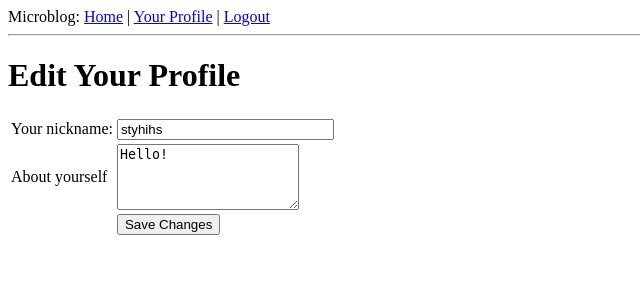
After one commit to styhihs/flask-microblog, a Flask app: page /edit in a window 1280 px wide. The commit adds this page. Shown: the top 300 px of the page, without its empty margins (0-640 px from the left). Run offline with Flask 2, Linux system fonts and the light colour scheme; a user stored in the database is signed in; data comes from the database, SQL or seed files in the repository; both versions use the stored data as it was after the commit.

Commit message:
Done with Part VI: Profile Page And Avatars

```diff
--- a/app/forms.py
+++ b/app/forms.py
@@ -1,7 +1,11 @@
 from flask.ext.wtf import Form
-from wtforms import TextField, BooleanField
-from wtforms.validators import Required
+from wtforms import TextField, BooleanField, TextAreaField
+from wtforms.validators import Required, Length
 
 class LoginForm(Form):
     openid = TextField('openid', validators = [Required()])
     remember_me = BooleanField('remember_me', default = False)
+
+class EditForm(Form):
+    nickname = TextField('nickname', validators = [Required()])
+    about_me = TextAreaField('about_me', validators = [Length(min = 0, max = 140)])
--- a/app/models.py
+++ b/app/models.py
@@ -1,4 +1,5 @@
 from app import db
+from hashlib import md5
 
 ROLE_USER = 0
 ROLE_ADMIN = 1
@@ -9,6 +10,8 @@ class User(db.Model):
     email = db.Column(db.String(120), unique = True)
     role = db.Column(db.SmallInteger, default = ROLE_USER)
     posts = db.relationship('Post', backref = 'author', lazy = 'dynamic')
+    about_me = db.Column(db.String(140))
+    last_seen = db.Column(db.DateTime)
 
     def is_authenticated(self):
         return True
@@ -22,6 +25,9 @@ class User(db.Model):
     def get_id(self):
         return unicode(self.id)
 
+    def avatar(self, size):
+        return 'http://www.gravatar.com/avatar/' + md5(self.email).hexdigest() + '?d=mm&s=' + str(size)
+
     def __repr__(self):
         return '<User %r>' % (self.nickname)
 
--- a/app/templates/base.html
+++ b/app/templates/base.html
@@ -10,6 +10,7 @@
         <div>Microblog:
             <a href="{{ url_for('index') }}">Home</a>
             {% if g.user.is_authenticated() %}
+             | <a href="{{ url_for('user', nickname = g.user.nickname) }}">Your Profile</a>
              | <a href="{{ url_for('logout') }}">Logout</a>
             {% endif %}
         </div>
--- /dev/null
+++ b/app/templates/edit.html
@@ -0,0 +1,22 @@
+{% extends "base.html" %}
+
+{% block content %}
+<h1>Edit Your Profile</h1>
+<form action="" method="post" name="edit">
+    {{ form.hidden_tag() }}
+    <table>
+        <tr>
+            <td>Your nickname:</td>
+            <td>{{ form.nickname(size = 24) }}</td>
+        </tr>
+        <tr>
+            <td>About yourself</td>
+            <td>{{ form.about_me(col = 32, rows = 4) }}</td>
+        </tr>
+        <tr>
+            <td></td>
+            <td><input type="submit" value="Save Changes"></td>
+        </tr>
+    </table>
+</form>
+{% endblock %}
--- a/app/views.py
+++ b/app/views.py
@@ -1,8 +1,9 @@
 from flask import render_template, flash, redirect, session, url_for, request, g
 from flask.ext.login import login_user, logout_user, current_user, login_required
 from app import app, db, lm, oid
-from forms import LoginForm
+from forms import LoginForm, EditForm
 from models import User, ROLE_USER, ROLE_ADMIN
+from datetime import datetime
 
 @app.route('/')
 @app.route('/index')
@@ -37,37 +38,60 @@ def login():
 @oid.after_login
 def after_login(resp):
     # resp: information returned by the OpenID provider
-    print 'resp.email: ' + resp.email
     if resp.email is None or resp.email == "":
         flash('Invalid login. Please try again.')
         return redirect(url_for('login'))
-    print 'herererere'
-    print User.query.all()
 
     user = User.query.filter_by(email = resp.email).first()
-    print 'ohohohohohohohohoh'
     # New user
     if user is None:
-        print 'add new user!!!'
         nickname = resp.nickname
         if nickname is None or nickname == "":
             nickname = resp.email.split('@')[0]
         user = User(nickname = nickname, email = resp.email, role = ROLE_USER)
         db.session.add(user)
         db.session.commit()
-    print 'NOT NEW USER'
     remember_me = False
     if 'remember_me' in session:
         remember_me = session['remember_me']
         session.pop('remember_me', None)
     login_user(user, remember = remember_me)
-    print 'gooooooooooooooooooooood'
     return redirect(request.args.get('next') or url_for('index'))
 
 @app.route('/logout')
 def logout():
     logout_user()
     return redirect(url_for('index'))
+
+@app.route('/user/<nickname>')
+@login_required
+def user(nickname):
+    user = User.query.filter_by(nickname = nickname).first()
+    if user == None:
+        flash('User ' + nickname + ' not found.')
+        return redirect(url_for('index'))
+    posts = [
+        { 'author': user, 'body': 'Test post #1' },
+        { 'author': user, 'body': 'Test post #2' }
+    ]
+    return render_template('user.html', user = user, posts = posts)
+
+@app.route('/edit', methods = ['GET', 'POST'])
+@login_required
+def edit():
+    form = EditForm()
+    if form.validate_on_submit():
+        g.user.nickname = form.nickname.data
+        g.user.about_me = form.about_me.data
+        db.session.add(g.user)
+        db.session.commit()
+        flash('Your changes have been saved.')
+        return redirect(url_for('edit'))
+    else:
+        form.nickname.data = g.user.nickname
+        form.about_me.data = g.user.about_me
+    return render_template('edit.html', form = form)
+
 
 @lm.user_loader
 def load_user(id):
@@ -76,3 +100,7 @@ def load_user(id):
 @app.before_request
 def before_request():
     g.user = current_user   # current_user is set by Flask-Login
+    if g.user.is_authenticated():
+        g.user.last_seen = datetime.utcnow()
+        db.session.add(g.user)
+        db.session.commit()
```
Also changed, not shown: app/templates/post.html (added, +9 -0 lines), app/templates/user.html (added, +19 -0 lines), db_repository/versions/003_migration.py (added, +32 -0 lines), app.db.
